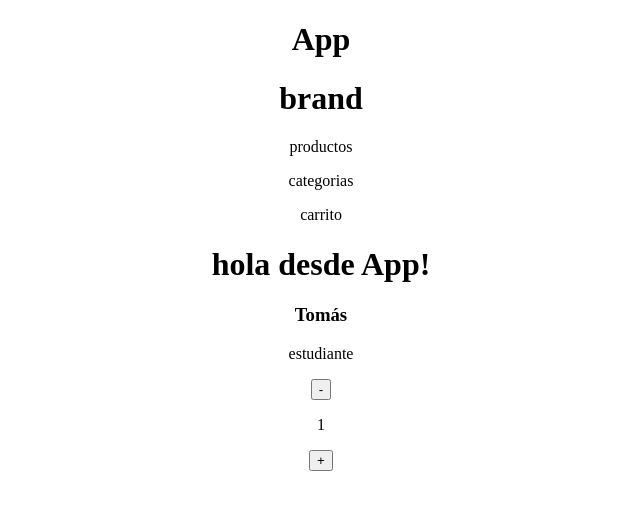
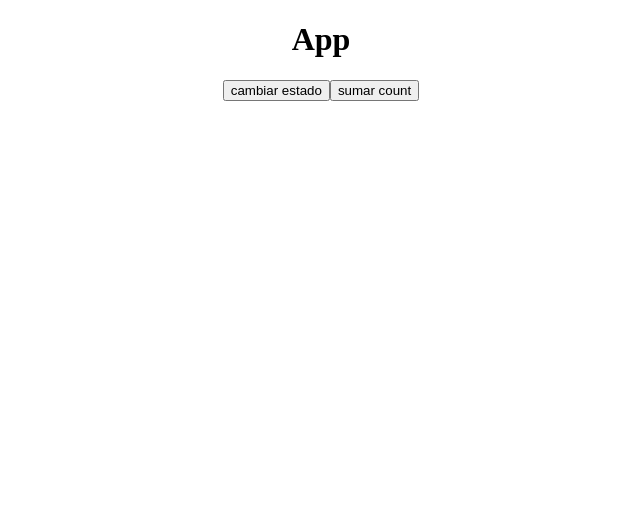
Before and after one commit to NKrein/afters-comision24400, a React (Create React App) app: page / in a window 1280 px wide. Shown: the top 510 px of the page, without its empty margins (319-959 px from the left). Built offline with nearby package versions, Linux system fonts and the light colour scheme.

Commit message:
useState + useEffect (introducción)

```diff
--- a/package.json
+++ b/package.json
@@ -6,7 +6,9 @@
     "@testing-library/jest-dom": "^5.16.1",
     "@testing-library/react": "^12.1.2",
     "@testing-library/user-event": "^13.5.0",
+    "bootstrap": "^5.1.3",
     "react": "^17.0.2",
+    "react-bootstrap": "^2.0.3",
     "react-dom": "^17.0.2",
     "react-scripts": "5.0.0",
     "web-vitals": "^2.1.2"
--- a/src/App.js
+++ b/src/App.js
@@ -1,18 +1,41 @@
-
+import { useState, useEffect } from 'react';
 import './App.css';
-import Home from './component/Home';
-import NavBar from './component/NavBar';
-import Contador from './container/Contador';
-import List from './container/List';
 
 function App() {
+
+  const [estado, setEstado] = useState(false);
+  const [count, setCount] = useState(0);
+
+  const add = () => {
+    setCount(count + 1);
+  }
+
+  //Ejecuto en cada actualización (componentWillUpdate)
+  useEffect(() => {
+    console.log("Ejecuto en cada actualización");
+  });
+
+  //Ejecuto unicamente la primera vez (componentWillMount)
+  useEffect(() => {
+    console.log("Ejecuto solo la primera vez");
+  }, []);
+
+  //Ejecuto por cambios de estado de la dependecia ()
+  useEffect(() => {
+    console.log("Ejecuto cuando cambia la dependencia (count)");
+    // Para el cleanUp utilizo el return de la función.
+    // return () => {
+    //   console.log("Acción para cuando se desmonta");
+    // }
+  }, [count]);
+
+  console.log(estado);
+
   return (
     <div className="App">
       <h1>App</h1>
-      <NavBar />
-      <Home saludo={'hola desde App!'} />
-      <List />
-      <Contador stock={5} initial={1}/>
+      <button onClick={() => { setEstado(!estado) }}>cambiar estado</button>
+      <button onClick={add}>sumar count</button>
     </div>
   );
 }
--- a/src/component/CartWidget.js
+++ /dev/null
@@ -1,11 +0,0 @@
-import React from 'react'
-
-const CartWidget = () => {
-  return (
-    <div>
-      <p>carrito</p>
-    </div>
-  )
-}
-
-export default CartWidget
--- a/src/component/Home.js
+++ /dev/null
@@ -1,11 +0,0 @@
-import React from 'react'
-
-const Home = ( { saludo } ) => {
-  return (
-    <div>
-      <h1>{saludo}</h1>
-    </div>
-  )
-}
-
-export default Home
--- a/src/component/Item.js
+++ /dev/null
@@ -1,13 +0,0 @@
-import React from 'react'
-
-const Item = ( { elemento } ) => {
-  console.log(elemento);
-  return (
-    <div>
-      <h3>{elemento.name}</h3>
-      <p>{elemento.rol}</p>
-    </div>
-  )
-}
-
-export default Item
--- a/src/component/NavBar.js
+++ /dev/null
@@ -1,15 +0,0 @@
-import React from 'react'
-import CartWidget from './CartWidget'
-
-const NavBar = () => {
-  return (
-    <div>
-      <h1>brand</h1>
-      <p>productos</p>
-      <p>categorias</p>
-      <CartWidget />
-    </div>
-  )
-}
-
-export default NavBar
--- a/src/container/Contador.js
+++ /dev/null
@@ -1,28 +0,0 @@
-import React, { useState } from 'react'
-
-const contador = ( { stock, initial, onAdd } ) => {
-
-  const [ contador, setContador ] = useState(initial);
-
-  const sumar = () => {
-    if (contador < stock) {
-      setContador(contador + 1)
-    }
-  }
-
-  const restar = () => {
-    if (contador > initial) {
-      setContador(contador - 1)
-    }
-  }
-
-  return (
-    <div>
-      <button onClick={() => restar()} >-</button>
-      <p>{contador}</p>
-      <button onClick={() => sumar()} >+</button>
-    </div>
-  )
-}
-
-export default contador
--- a/src/container/List.js
+++ /dev/null
@@ -1,19 +0,0 @@
-import React from 'react'
-import Item from '../component/Item'
-
-const List = () => {
-
-  const obj = {
-    name: 'Tomás',
-    rol: 'estudiante'
-  }
-
-
-  return (
-    <div>
-      <Item elemento={obj} />
-    </div>
-  )
-}
-
-export default List
```
Also changed, not shown: 1 other file (tests, documents, lock files or other folders).
